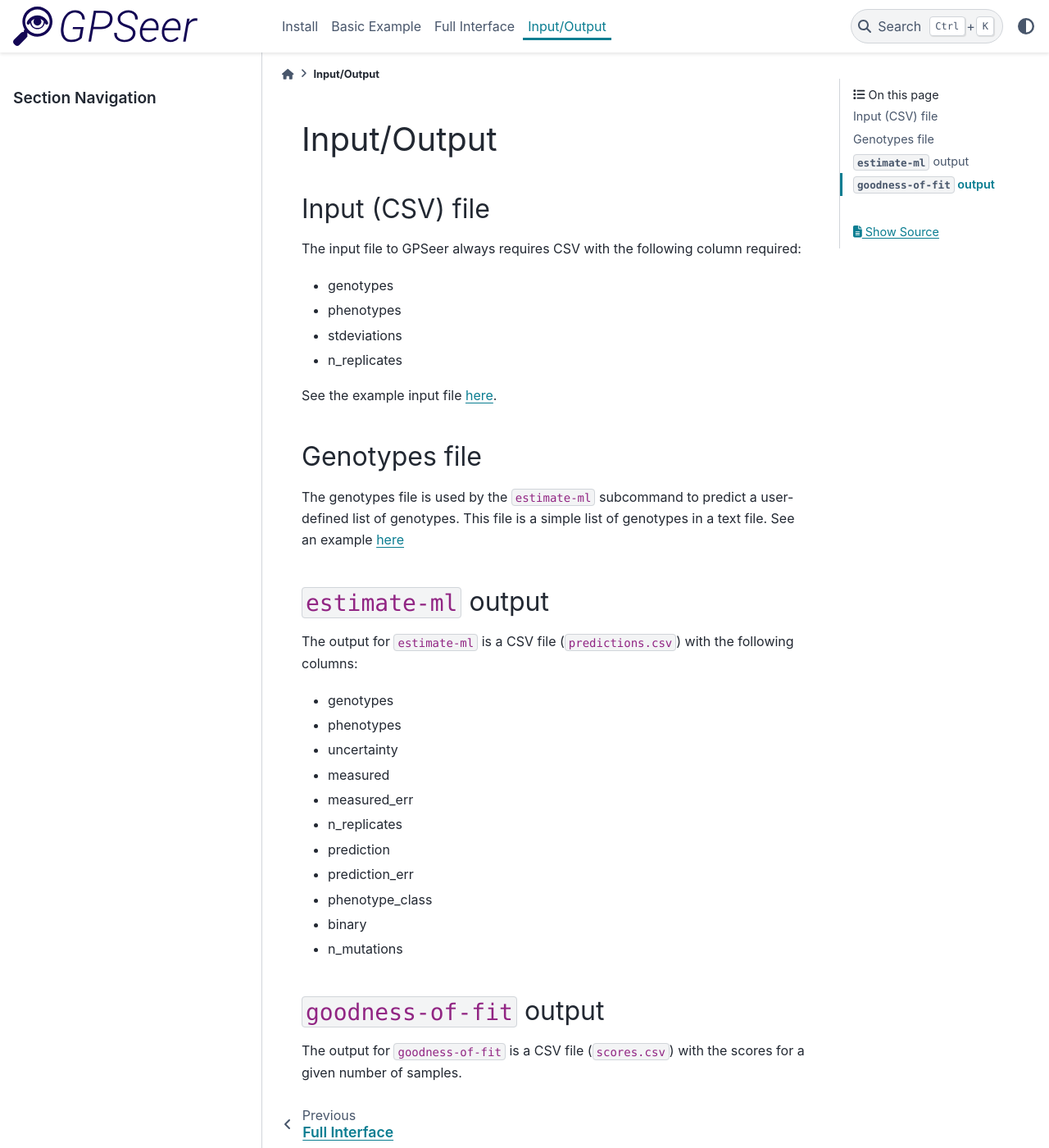
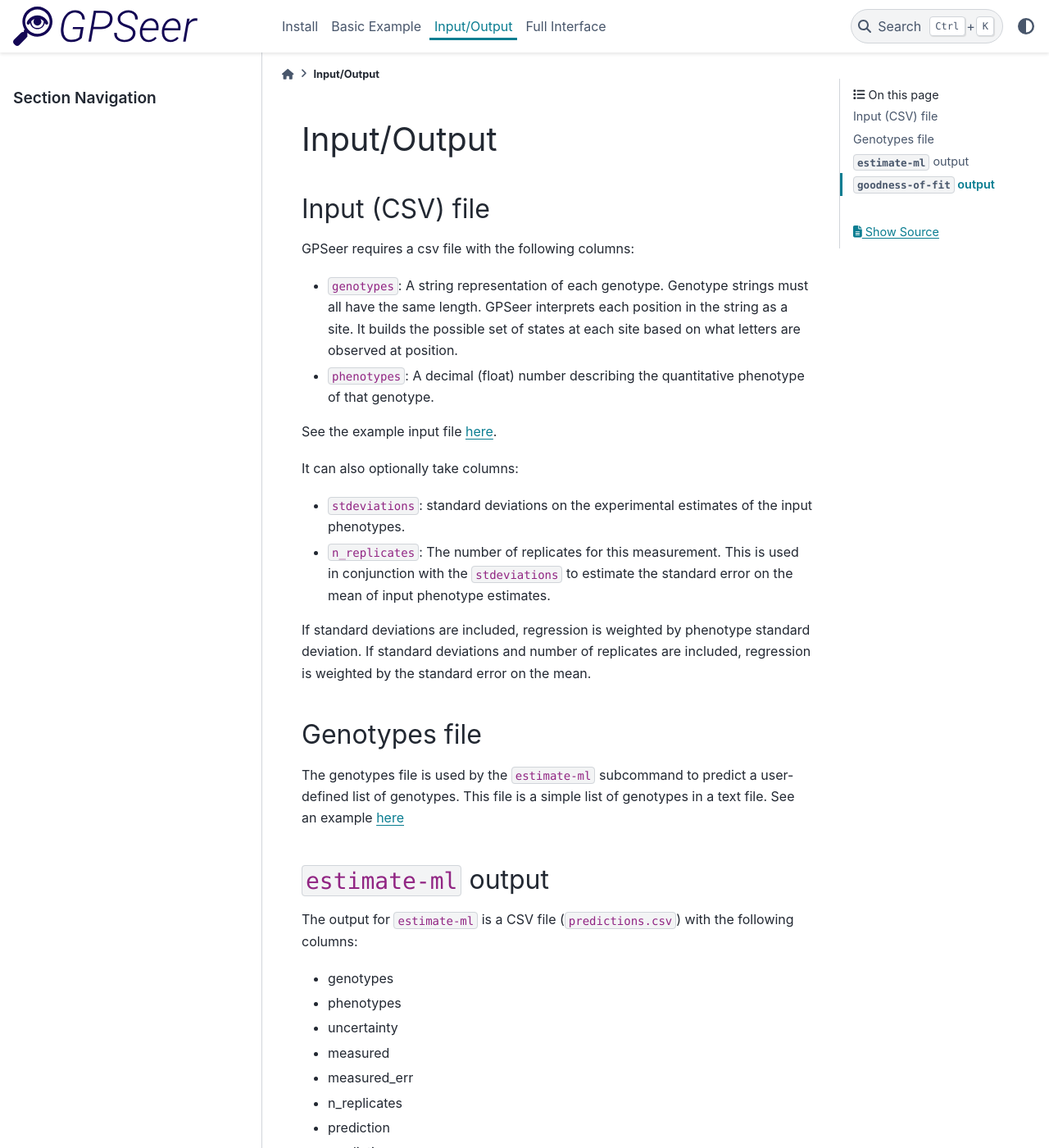
Before and after one commit to harmslab/gpseer, a Sphinx documentation site: the page built from docs/source/io.rst, in a window 1280 px wide and 1400 px high. Shown: the whole window at 82% size. Built offline with Sphinx 7.4.7 and the PyData theme 0.15.4, drawn with Linux system fonts in a browser that asks for light colours.

Commit message:
updating docs, merge-save

```diff
--- a/docs/source/conf.py
+++ b/docs/source/conf.py
@@ -21,7 +21,7 @@ copyright = '2019, Zach Sailer, Mike Harms'
 author = 'Zach Sailer, Mike Harms'
 
 # The full version, including alpha/beta/rc tags
-release = '0.1'
+release = '0.2'
 
 
 # -- General configuration ---------------------------------------------------
--- a/docs/source/index.rst
+++ b/docs/source/index.rst
@@ -23,5 +23,5 @@ To address this shortfall, we have developed a straightforward approach to infer
 
     install
     basic
+    io
     interface
-    io
--- a/docs/source/install.rst
+++ b/docs/source/install.rst
@@ -18,7 +18,8 @@ Dependencies
 3. `tqdm <https://github.com/tqdm/tqdm>`_: Progress bars in Python.
 4. `gpmap <https://gpmap.readthedocs.io/en/latest/>`_: Python API for storing and manipulating genotype-phenotype maps
 5. `epistasis <https://epistasis.readthedocs.io/>`_: Python API for extracting and analyzing epistasis in genotype-phenotype maps
-
+6. `matplotlib <https://matplotlib.org/>`_: Python API for plotting.
+7. `requests <https://requests.readthedocs.io/en/master/>`_: Python API for downloading data via HTTP.
 
 Installing from source
 ----------------------
--- a/docs/source/io.rst
+++ b/docs/source/io.rst
@@ -4,19 +4,35 @@ Input/Output
 Input (CSV) file
 ----------------
 
-The input file to GPSeer always requires CSV with the following column required:
+GPSeer requires a csv file with the following columns:
 
-* genotypes
-* phenotypes
-* stdeviations
-* n_replicates
+* :code:`genotypes`: A string representation of each genotype. Genotype strings
+  must all have the same length.  GPSeer interprets each position in the string
+  as a site.  It builds the possible set of states at each site based on what
+  letters are observed at position.
+* :code:`phenotypes`: A decimal (float) number describing the quantitative
+  phenotype of that genotype.
 
-See the example input file `here <https://github.com/harmslab/gpseer/blob/master/examples/example-full.csv>`_.
+See the example input file `here <https://github.com/harmslab/gpseer/raw/master/examples/example-full.csv>`_.
+
+It can also optionally take columns:
+
+* :code:`stdeviations`: standard deviations on the experimental estimates of the
+  input phenotypes.
+* :code:`n_replicates`: The number of replicates for this measurement.  This is
+  used in conjunction with the :code:`stdeviations` to estimate the standard
+  error on the mean of input phenotype estimates.
+
+If standard deviations are included, regression is weighted by phenotype standard
+deviation.  If standard deviations and number of replicates are included,
+regression is weighted by the standard error on the mean.
 
 Genotypes file
 --------------
 
-The genotypes file is used by the ``estimate-ml`` subcommand to predict a user-defined list of genotypes. This file is a simple list of genotypes in a text file. See an example `here <https://github.com/harmslab/gpseer/blob/master/examples/genotypes.txt>`_
+The genotypes file is used by the ``estimate-ml`` subcommand to predict a
+user-defined list of genotypes. This file is a simple list of genotypes in a
+text file. See an example `here <https://github.com/harmslab/gpseer/blob/master/examples/genotypes.txt>`_
 
 
 ``estimate-ml`` output
--- a/setup.py
+++ b/setup.py
@@ -20,8 +20,7 @@ EMAIL = 'zachsailer@gmail.com'
 AUTHOR = 'Zach Sailer'
 
 # What packages are required for this module to be executed?
-REQUIRED = ['requests', 'numpy', 'pandas', 'scipy',
-'scikit-learn', 'gpmap', 'epistasis', 'tqdm']
+REQUIRED = ['requests', 'numpy', 'pandas', 'gpmap', 'epistasis', 'tqdm','matplotlib']
 
 here = os.path.abspath(os.path.dirname(__file__))
 
```
Also changed, not shown: docs/source/interface.rst (line endings or trailing spaces).
